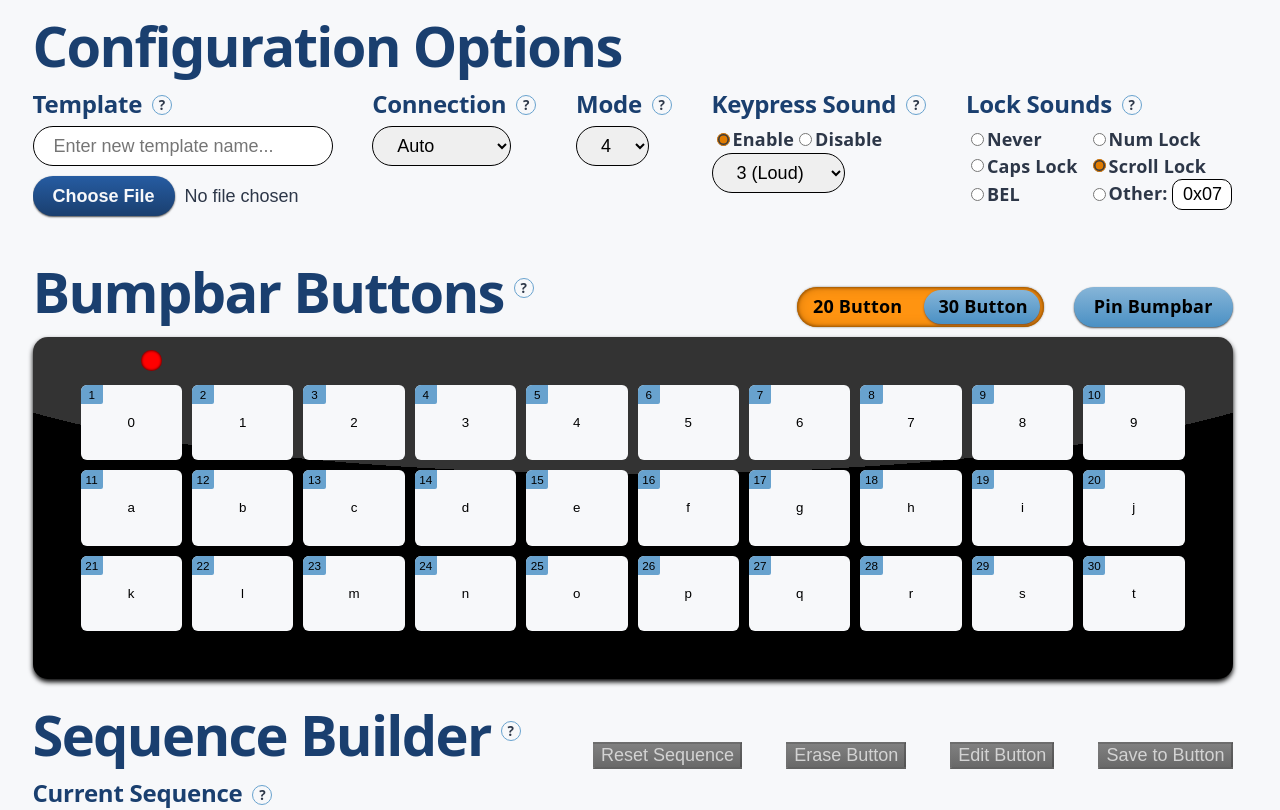
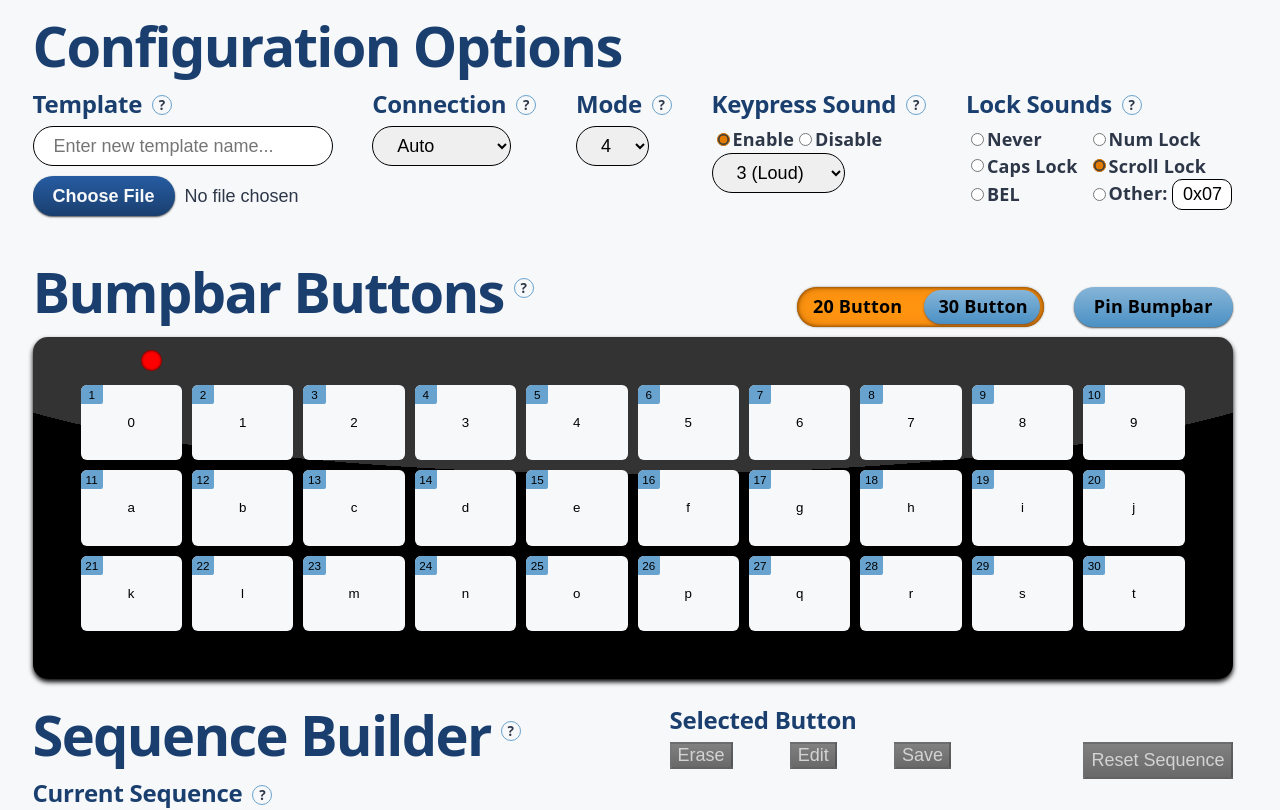
Before and after one commit to reecejpetty/krs-configurator, a React (Vite) app: page / in a window 1280 px wide. Shown: the top 810 px of the page. Built offline with nearby package versions, Linux system fonts and the light colour scheme.

Commit message:
Restyle sequence options row to separate button options from reset sequence

```diff
--- a/src/App.css
+++ b/src/App.css
@@ -42,6 +42,7 @@ input[type="checkbox"] {
     border-radius: 40px;
     box-shadow: var(--button-shadow);
     font-weight: bold;
+    white-space: nowrap;
     cursor: pointer;
     @media (max-width: 600px) {
         height: 35px;
--- a/src/components/SequenceBuilder/SequenceBuilder.jsx
+++ b/src/components/SequenceBuilder/SequenceBuilder.jsx
@@ -163,27 +163,31 @@ function SequenceOptions({ bumpbarButtons, setBumpbarButtons, currentButton, set
   }
 
   return (
-    <div className={styles.sequenceOptions}>
+    <div className={styles.sequenceOptionsRow}>
+      <h2>Selected Button</h2>
+      <div></div>
+      <div className={styles.sequenceOptions}>
+        <button
+          className={`${styles.optionButton} ${styles.eraseOption}`}
+          onClick={handleErase}
+          disabled={currentButton === null || bumpbarButtons[currentButton].keypresses.length === 0}
+        >Erase</button>
+        <button
+          className={`${styles.optionButton} ${styles.editOption}`}
+          onClick={handleEdit}
+          disabled={currentButton === null || bumpbarButtons[currentButton].keypresses.length === 0}
+        >Edit</button>
+        <button
+          className={`${styles.optionButton} ${styles.addOption}`}
+          onClick={handleSubmit}
+          disabled={sequence.sequence.length === 0 || currentButton === null}
+        >Save</button>
+      </div>
       <button
         className={`${styles.optionButton} ${styles.resetOption}`}
         onClick={handleReset}
         disabled={sequence.sequence.length === 0}
-      >Reset Sequence</button>
-      <button
-        className={`${styles.optionButton} ${styles.eraseOption}`}
-        onClick={handleErase}
-        disabled={currentButton === null || bumpbarButtons[currentButton].keypresses.length === 0}
-      >Erase Button</button>
-      <button
-        className={`${styles.optionButton} ${styles.editOption}`}
-        onClick={handleEdit}
-        disabled={currentButton === null || bumpbarButtons[currentButton].keypresses.length === 0}
-      >Edit Button</button>
-      <button
-        className={`${styles.optionButton} ${styles.addOption}`}
-        onClick={handleSubmit}
-        disabled={sequence.sequence.length === 0 || currentButton === null}
-      >Save to Button</button>
+        >Reset Sequence</button>
     </div>
   )
 }
--- a/src/components/SequenceBuilder/SequenceBuilder.module.css
+++ b/src/components/SequenceBuilder/SequenceBuilder.module.css
@@ -17,14 +17,19 @@
     flex-wrap: wrap;
 }
 
+.sequenceOptionsRow {
+    flex-grow: 1;
+    display: grid;
+    justify-content: end;
+    grid-template-columns: 1fr 1fr;
+}
+
 .sequenceOptions {
     display: flex;
-    flex-grow: 1;
     justify-content: space-between;
     align-items: center;
     gap: 20px;
     margin-bottom: 10px;
-    max-width: 700px;
     height: fit-content;
     border-radius: 40px;
 }
@@ -32,12 +37,14 @@
 .optionButton {
     composes: selectOff from global, button from global;
     display: block;
+    max-width: max-content;
     font-size: 1rem;
     text-align: center;
     color: black;
 }
 
 .resetOption {
+    justify-self: end;
     background-color: #ff606b;
     background-image: var(--red-button-gradient);
 }
```
